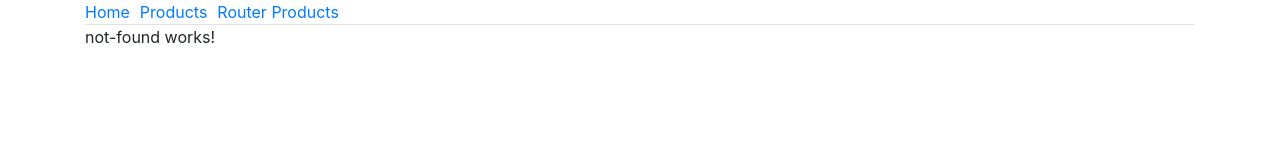
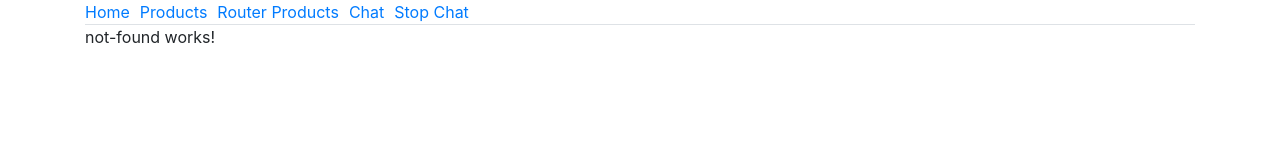
Before and after one commit to FredJiangFei/AngularDemo, an Angular app in the folder router-demo/: page /chat in a window 1280 px wide. Shown: the top 160 px of the page. Built offline with nearby package versions, Linux system fonts and the light colour scheme.

Commit message:
Auxiliary routing

```diff
--- a/router-demo/src/app/app-routing.module.ts
+++ b/router-demo/src/app/app-routing.module.ts
@@ -6,10 +6,12 @@ import { NotFoundComponent } from './not-found/not-found.component';
 import { ProductComponent } from './product/product.component';
 import { ProductDescComponent } from './product/product-desc/product-desc.component';
 import { ProductNameComponent } from './product/product-name/product-name.component';
+import { ChatComponent } from './chat/chat.component';
 
 const routes: Routes = [
   { path: '', redirectTo: 'home', pathMatch: 'full' },
   { path: 'home', component: HomeComponent },
+  { path: 'chat', component: ChatComponent, outlet: 'aux' },
   { path: 'products', component: ProductsComponent },
   {
     path: 'products/:id', component: ProductComponent,
--- a/router-demo/src/app/app.component.html
+++ b/router-demo/src/app/app.component.html
@@ -11,6 +11,13 @@
         <li role="presentation">
             <a href="#" (click)="goToProducts()">Router Products</a>
         </li>
+        <li role="presentation">
+            <a [routerLink]="[{outlets:{aux:'chat'}}]">Chat</a>
+        </li>
+        <li role="presentation">
+            <a [routerLink]="[{outlets:{aux:null}}]">Stop Chat</a>
+        </li>
       </ul>
       <router-outlet></router-outlet>
+      <router-outlet name="aux"></router-outlet>
 </div>
--- a/router-demo/src/app/app.module.ts
+++ b/router-demo/src/app/app.module.ts
@@ -10,6 +10,7 @@ import { NotFoundComponent } from './not-found/not-found.component';
 import { ProductComponent } from './product/product.component';
 import { ProductNameComponent } from './product/product-name/product-name.component';
 import { ProductDescComponent } from './product/product-desc/product-desc.component';
+import { ChatComponent } from './chat/chat.component';
 
 
 @NgModule({
@@ -20,7 +21,8 @@ import { ProductDescComponent } from './product/product-desc/product-desc.compon
     NotFoundComponent,
     ProductComponent,
     ProductNameComponent,
-    ProductDescComponent
+    ProductDescComponent,
+    ChatComponent
   ],
   imports: [
     BrowserModule,
--- /dev/null
+++ b/router-demo/src/app/chat/chat.component.html
@@ -0,0 +1,3 @@
+<p>
+  chat works!
+</p>
--- /dev/null
+++ b/router-demo/src/app/chat/chat.component.ts
@@ -0,0 +1,15 @@
+import { Component, OnInit } from '@angular/core';
+
+@Component({
+  selector: 'app-chat',
+  templateUrl: './chat.component.html',
+  styleUrls: ['./chat.component.css']
+})
+export class ChatComponent implements OnInit {
+
+  constructor() { }
+
+  ngOnInit() {
+  }
+
+}
```
Also changed, not shown: router-demo/src/app/chat/chat.component.css (added), 1 other file (tests, documents, lock files or other folders).
